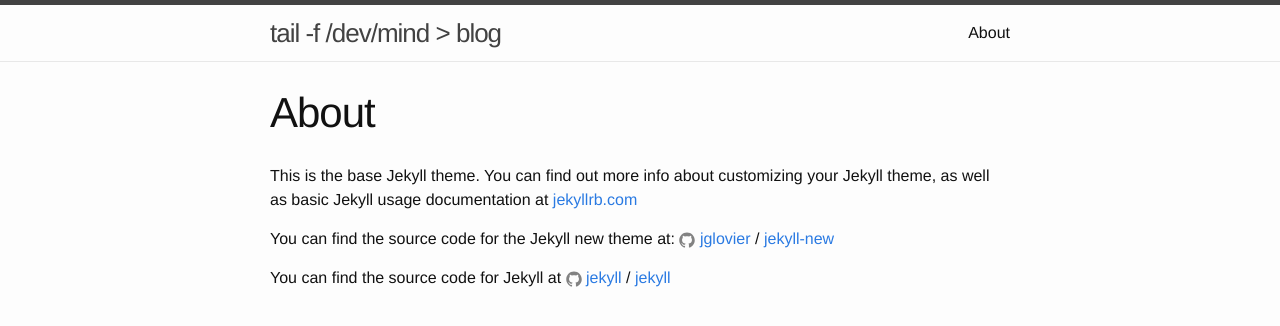
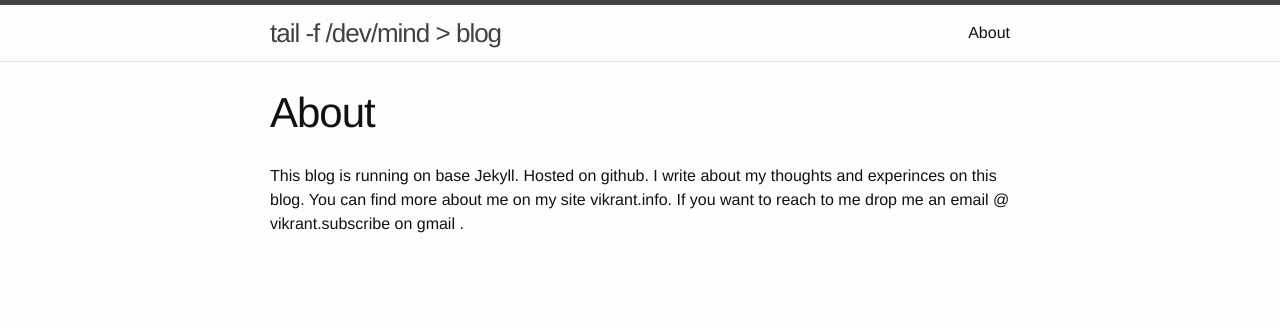
Before and after one commit to taanayya/taanayya.github.io, a Jekyll site: the page built from about.md, in a window 1280 px wide. Shown: the top 326 px of the page. Built offline with Jekyll 4.4.1, drawn with Linux system fonts in a browser that asks for light colours.

Commit message:
Changed About

```diff
--- a/about.md
+++ b/about.md
@@ -4,12 +4,5 @@ title: About
 permalink: /about/
 ---
 
-This is the base Jekyll theme. You can find out more info about customizing your Jekyll theme, as well as basic Jekyll usage documentation at [jekyllrb.com](http://jekyllrb.com/)
-
-You can find the source code for the Jekyll new theme at:
-{% include icon-github.html username="jglovier" %} /
-[jekyll-new](https://github.com/jglovier/jekyll-new)
-
-You can find the source code for Jekyll at
-{% include icon-github.html username="jekyll" %} /
-[jekyll](https://github.com/jekyll/jekyll)
+This blog is running on base Jekyll. Hosted on github. I write about my thoughts and experinces on this blog. You can
+find more about me on my site vikrant.info. If you want to reach to me drop me an email @ vikrant.subscribe on gmail .
```
